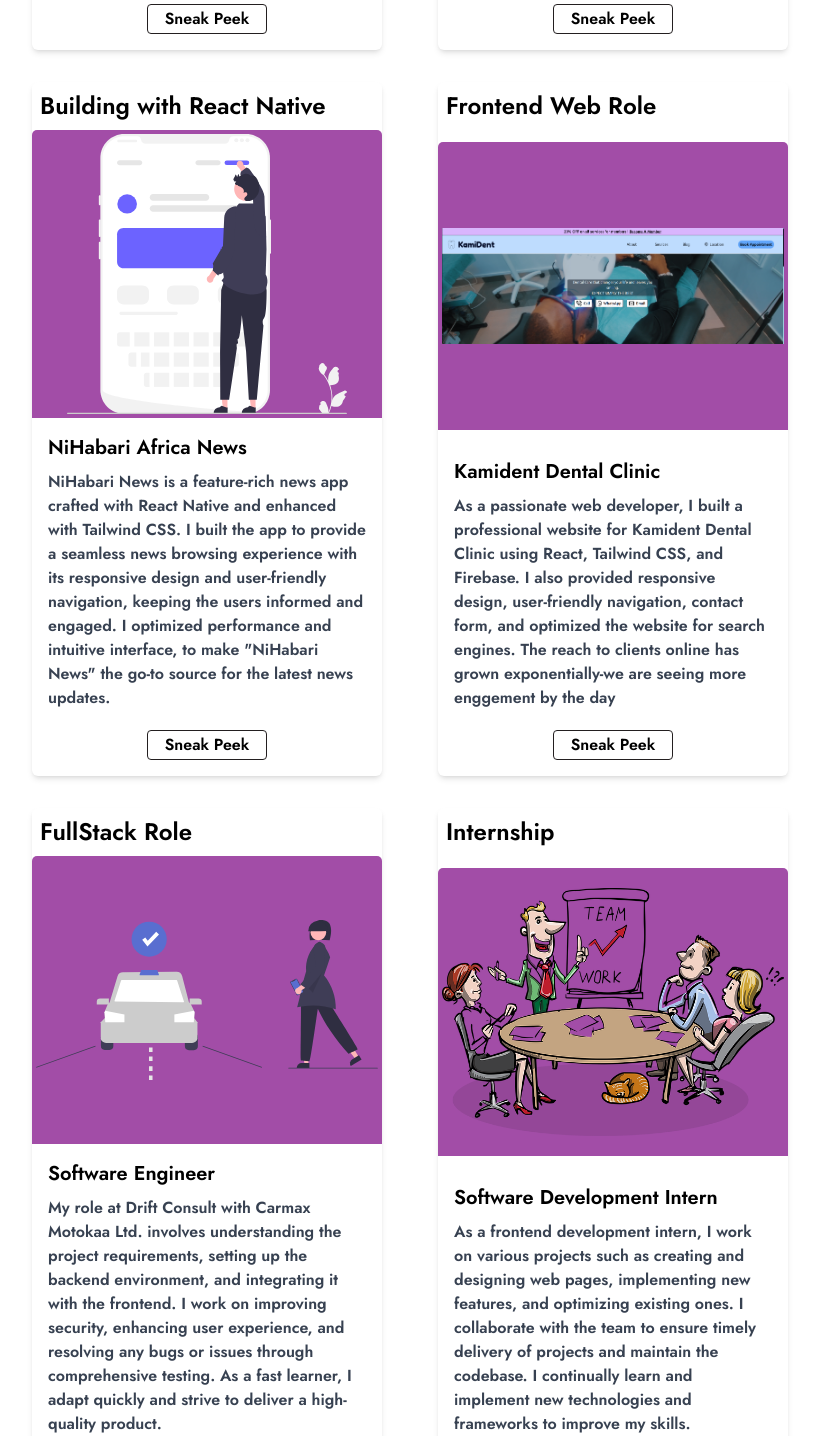
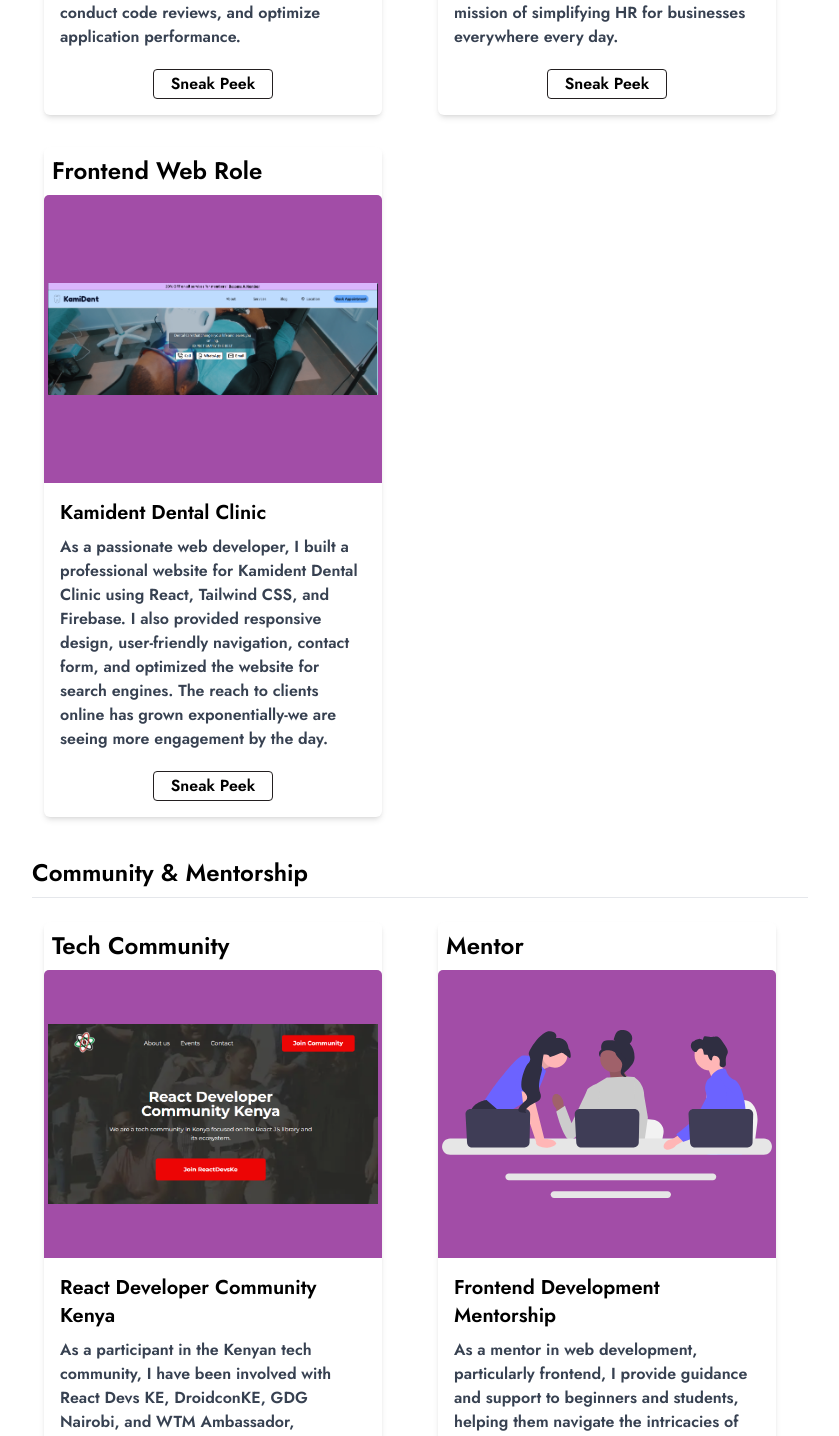
Before and after one commit to cindykandie/frontend-dev, a Next.js app: page /about in a window 1280 px wide. Shown: the part 906-2342 px from the top of the page, without its empty margins (215-1054 px from the left). Built offline with nearby package versions, Linux system fonts and the light colour scheme.

Commit message:
add and split sections under  about me

```diff
--- a/src/data/about.json
+++ b/src/data/about.json
@@ -1,7 +1,10 @@
 {
   "sections": [
     {
-            "name": "Currently: Mobile Software Engineer",
+      "category": "Career",
+      "items": [
+        {
+          "name": "Currently: Mobile Software Developer",
           "image": "/assets/images/glp.png",
           "title": "Global Link Plus Worldwide LLC",
           "description": "As a Mobile Software Engineer at Global Link Plus Worldwide LLC (Remote — Utah, USA), I architect and implement robust React Native mobile applications, crafting intuitive and high-performance user interfaces. I collaborate with cross-functional teams to design, develop, and deploy scalable solutions, integrate complex features across multiple devices, conduct code reviews, and optimize application performance.",
@@ -12,40 +15,30 @@
           "name": "Mobile Engineer",
           "image": "/assets/images/workpay.png",
           "title": "WorkPay",
-            "description": "As a React Native Mobile Developer at Workpay, I collaborated with talented professionals to develop cutting-edge mobile applications using React Native technology. I aimed to continually learn, grow, and make meaningful contributions to Workpay's mission of simplifying HR for businesses everywhere every day.",
+          "description": "As a React Native Mobile Junior Apprentice at Workpay, I collaborated with talented professionals to develop cutting-edge mobile applications using React Native technology. I aimed to continually learn, grow, and make meaningful contributions to Workpay's mission of simplifying HR for businesses everywhere every day.",
           "buttonText": "Sneak Peek",
           "buttonLink": "https://myworkpay.com/"
-          },
-          {
-            "name": "Building with React Native",
-            "image": "/assets/images/nihabari.svg",
-            "title": "NiHabari Africa News",
-            "description": "NiHabari News is a feature-rich news app crafted with React Native and enhanced with Tailwind CSS. I built the app to provide a seamless news browsing experience with its responsive design and user-friendly navigation, keeping the users informed and engaged. I optimized performance and intuitive interface, to make \"NiHabari News\" the go-to source for the latest news updates.",
-            "buttonText": "Sneak Peek",
-            "buttonLink": "https://nihabarinews.com/"
         },
         {
           "name": "Frontend Web Role",
           "image": "/assets/images/kamident.png",
           "title": "Kamident Dental Clinic",
-            "description": "As a passionate web developer, I built a professional website for Kamident Dental Clinic using React, Tailwind CSS, and Firebase. I also provided responsive design, user-friendly navigation, contact form, and optimized the website for search engines. The reach to clients online has grown exponentially-we are seeing more enggement by the day",
+          "description": "As a passionate web developer, I built a professional website for Kamident Dental Clinic using React, Tailwind CSS, and Firebase. I also provided responsive design, user-friendly navigation, contact form, and optimized the website for search engines. The reach to clients online has grown exponentially-we are seeing more engagement by the day.",
           "buttonText": "Sneak Peek",
           "buttonLink": "https://kamident.vercel.app/"
+        }
+      ]
     },
     {
-            "name": "FullStack Role",
-            "image": "/assets/images/job.svg",
-            "title": "Software Engineer",
-            "description": "My role at Drift Consult with Carmax Motokaa Ltd. involves understanding the project requirements, setting up the backend environment, and integrating it with the frontend. I work on improving security, enhancing user experience, and resolving any bugs or issues through comprehensive testing. As a fast learner, I adapt quickly and strive to deliver a high-quality product.",
+      "category": "Community & Mentorship",
+      "items": [
+        {
+          "name": "Tech Community",
+          "image": "/assets/images/react254.png",
+          "title": "React Developer Community Kenya",
+          "description": "As a participant in the Kenyan tech community, I have been involved with React Devs KE, DroidconKE, GDG Nairobi, and WTM Ambassador, benefiting from mentorship and contributing to events. Through these activities, I have built my skills, expanded my network, and contributed to the growth of the tech community in Kenya.",
           "buttonText": "Sneak Peek",
-            "buttonLink": "https://motokaa.shop"
-          },
-          {"name": "Internship",
-            "image": "/assets/images/work.webp",
-            "title": "Software Development Intern",
-            "description": "As a frontend development intern, I work on various projects such as creating and designing web pages, implementing new features, and optimizing existing ones. I collaborate with the team to ensure timely delivery of projects and maintain the codebase. I continually learn and implement new technologies and frameworks to improve my skills.",
-            "buttonText": "Sneak Peek",
-            "buttonLink": "https://github.com/cindykandie"
+          "buttonLink": "https://www.rendercon.org/"
         },
         {
           "name": "Mentor",
@@ -54,17 +47,12 @@
           "description": "As a mentor in web development, particularly frontend, I provide guidance and support to beginners and students, helping them navigate the intricacies of web technologies. I offer personalized advice, share resources, and encourage hands-on learning, fostering their growth and confidence in becoming skilled frontend developers.",
           "buttonText": "Sneak Peek",
           "buttonLink": "https://cindykandie.hashnode.dev/first-time-mentor-in-frontend-development-journal"
+        }
+      ]
     },
-
     {
-            "name": "Microverse BootCamp",
-            "image": "/assets/images/bootcamp.svg",
-            "title": "FullStack Developer Trainee",
-            "description": "At Microverse bootcamp, I learned and built various projects. I gained proficiency in web development technologies such as HTML, CSS, JavaScript, React, Ruby on Rails, and Git. I also developed skills in pair programming, remote collaboration, and agile development. I built several projects, including a JavaScript calculator, a social media website with Ruby on Rails, and a portfolio website with React.",
-            "buttonText": "Sneak Peek",
-            "buttonLink": "https://cindykandie.github.io/financial-conference/"
-            },
-
+      "category": "Education",
+      "items": [
         {
           "name": "Bachelor's Degree",
           "image": "/assets/images/mut.svg",
@@ -74,28 +62,35 @@
           "buttonLink": "https://www.mut.ac.ke/"
         },
         {
-                    "name": "Tech Community",
-                    "image": "/assets/images/react254.png",
-                    "title": "React Developer Community Kenya",
-                    "description": "As a participant in the Kenyan tech community, I have been involved with React Devs KE, DroidconKE, GDG Nairobi, and WTM Ambassador, benefiting from mentorship and contributing to events. Through these activities, I have built my skills, expanded my network, and contributed to the growth of the tech community in Kenya.",
+          "name": "Microverse BootCamp",
+          "image": "/assets/images/bootcamp.svg",
+          "title": "FullStack Developer Trainee",
+          "description": "At Microverse bootcamp, I learned and built various projects. I gained proficiency in web development technologies such as HTML, CSS, JavaScript, React, Ruby on Rails, and Git. I also developed skills in pair programming, remote collaboration, and agile development. I built several projects, including a JavaScript calculator, a social media website with Ruby on Rails, and a portfolio website with React.",
           "buttonText": "Sneak Peek",
-                    "buttonLink": "https://www.rendercon.org/"
+          "buttonLink": "https://cindykandie.github.io/financial-conference/"
+        }
+      ]
+    },
+    {
+      "category": "Product Leadership",
+      "items": [
+        {
+          "name": "Software Developer & Product Creator",
+          "image": "/assets/images/ceo.svg",
+          "title": "IntelliXar Tech Solutions",
+          "description": "As the founder of IntelliXar, my passion for creating innovative tech solutions drives me to build and deliver cutting-edge products. With a focus on excellence and user-centric design, I collaborate with clients to develop tailored solutions that meet their unique needs, while pushing the boundaries of technology to empower businesses and individuals alike.",
+          "buttonText": "Sneak Peek",
+          "buttonLink": "https://intellixar.vercel.app"
         },
         {
           "name": "Passion Project",
           "image": "/assets/images/consalt.png",
           "title": "ConSalt Platform",
-                    "description": "ConSalt is a platform that connects companies/ individuals with pre-vetted industry consultants. The platform features a directory of experienced consultants that companies/clients can search and filter through to find the right fit for their needs. ConSalt also offers a community section where professionals can connect with each other.",
+          "description": "ConSalt is a platform that connects companies and individuals with pre-vetted industry consultants. The platform features a directory of experienced consultants that clients can search and filter through to find the right fit for their needs. ConSalt also offers a community section where professionals can connect with each other.",
           "buttonText": "Sneak Peek",
           "buttonLink": "https://cindykandie.hashnode.dev/building-a-full-web-app-consultation-platform"
-                    },
-                    {
-                      "name": "Up-and-Coming CEO",
-                      "image": "/assets/images/ceo.svg",
-                      "title": "IntelliXar Tech Solutions",
-                      "description": "As the founder of IntelliXar, my passion for creating innovative tech solutions drives me to build and deliver cutting-edge products. With a focus on excellence and user-centric design, I collaborate with clients to develop tailored solutions that meet their unique needs, while pushing the boundaries of technology to empower businesses and individuals alike.",
-                      "buttonText": "Sneak Peek",
-                      "buttonLink": "https://intellixar.vercel.app"
         }
       ]
     }
+  ]
+}
--- a/src/pages/about.js
+++ b/src/pages/about.js
@@ -7,26 +7,30 @@
   return (
     <Layout>
       <div className="flex flex-col items-center justify-center mb-8 project-wrapper">
-        <section className="flex flex-col items-center justify-center">
-          <h1 className="flex gap-[5rem] align-center content-center mt-4 text-4xl font-bold">About Me <span><LinkedinLogo/> </span></h1>
-          <div className="grid grid-cols-1 sm:grid-cols-1 lg:grid-cols-2 gap-8 mt-10 mr-5 max-w-8xl">
+        <section className="flex flex-col items-center justify-center w-full">
+          <h1 className="flex gap-[5rem] align-center content-center mt-4 text-4xl font-bold">About Me <span><LinkedinLogo /></span></h1>
           {data.sections.map((section) => (
-              <div className="bg-white rounded-md shadow-md flex flex-col justify-between mx-3" key={section.name}>
-                <h2 className="p-2 text-2xl font-bold">{section.name}</h2>
+            <div key={section.category} className="w-full max-w-8xl mt-10 px-3">
+              <h2 className="text-2xl font-bold mb-6 border-b pb-2">{section.category}</h2>
+              <div className="grid grid-cols-1 sm:grid-cols-1 lg:grid-cols-2 gap-8 mr-5">
+                {section.items.map((item) => (
+                  <div className="bg-white rounded-md shadow-md flex flex-col justify-between mx-3" key={item.name}>
+                    <h2 className="p-2 text-2xl font-bold">{item.name}</h2>
                     <div className="relative image-wrapper">
-                  <img className="rounded-t-lg h-72 object-contain
-                   custom-image p-1" src={section.image} alt={section.name} />
+                      <img className="rounded-t-lg h-72 object-contain custom-image p-1" src={item.image} alt={item.name} />
                     </div>
                     <div className="p-4">
-                  <h2 className="text-xl font-bold mb-2">{section.title}</h2>
-                  <p className="text-gray-700 text-base">{section.description}</p>
+                      <h2 className="text-xl font-bold mb-2">{item.title}</h2>
+                      <p className="text-gray-700 text-base">{item.description}</p>
                       <div className="btn-container" style={{ display: 'flex', justifyContent: 'center' }}>
-                  <a href={section.buttonLink} target="_blank" rel="noopener noreferrer"><button className="mt-5"> {section.buttonText}</button></a>
+                        <a href={item.buttonLink} target="_blank" rel="noopener noreferrer"><button className="mt-5">{item.buttonText}</button></a>
                       </div>
                     </div>
                   </div>
                 ))}
               </div>
+            </div>
+          ))}
         </section>
       </div>
     </Layout>
```
Lines whose indentation alone changed are shown as unchanged.
